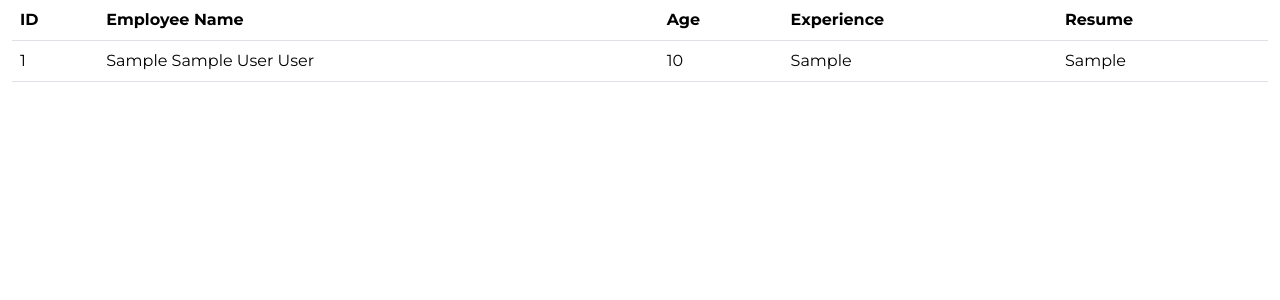
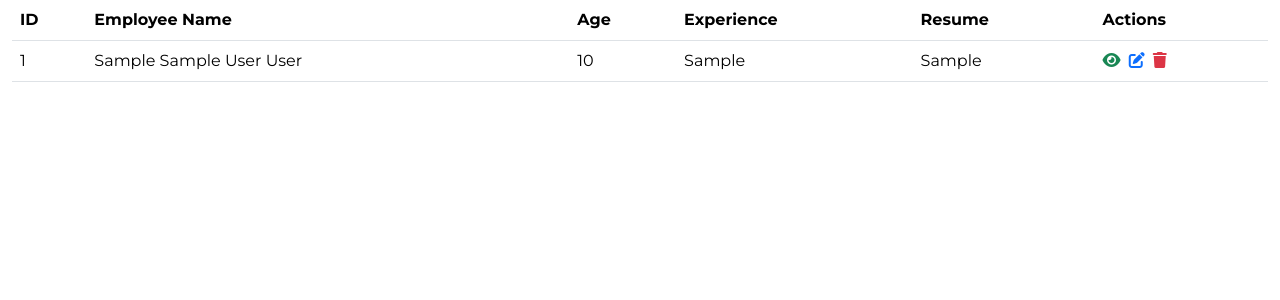
Before and after one commit to Bilal-19/PHP-CRUD, a PHP site: page /listing.php in a window 1280 px wide. Shown: the top 300 px of the page. Run offline with PHP 8.4, Linux system fonts and the light colour scheme; tables that the repository leaves empty hold one stand-in row (values such as "Sample post").

Commit message:
Added action icons on listing page.

```diff
--- a/listing.php
+++ b/listing.php
@@ -11,6 +11,9 @@
     <link rel="preconnect" href="https://fonts.gstatic.com" crossorigin>
     <link href="https://fonts.googleapis.com/css2?family=Montserrat:ital,wght@0,100..900;1,100..900&display=swap"
         rel="stylesheet">
+    <link rel="stylesheet" href="https://cdnjs.cloudflare.com/ajax/libs/font-awesome/6.7.2/css/all.min.css"
+        integrity="sha512-Evv84Mr4kqVGRNSgIGL/F/aIDqQb7xQ2vcrdIwxfjThSH8CSR7PBEakCr51Ck+w+/U6swU2Im1vVX0SVk9ABhg=="
+        crossorigin="anonymous" referrerpolicy="no-referrer" />
     <style>
         body {
             font-family: "Montserrat", sans-serif;
@@ -39,6 +42,7 @@
                             <th>Age</th>
                             <th>Experience</th>
                             <th>Resume</th>
+                            <th>Actions</th>
                         </tr>
                     </thead>
                     <tbody>
@@ -50,6 +54,12 @@
                             echo "<td> {$val['age']} </td>";
                             echo "<td> {$val['experience']} </td>";
                             echo "<td> {$val['resumePath']} </td>";
+                            echo
+                                "<td>
+                                    <a class='text-success'><i class='fa fa-eye'></i></a>
+                                    <a class='mx-1 text-primary'><i class='fas fa-edit'></i></a>
+                                    <a class='text-danger'><i class='fa-solid fa-trash'></i></a>
+                            </td>";
                             echo "</tr>";
                         }
                         ?>
```
